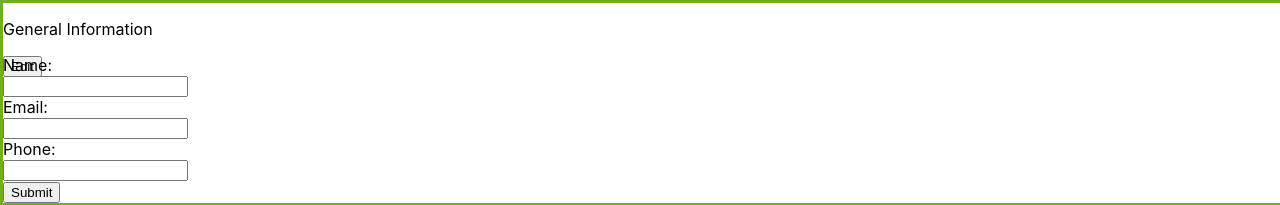
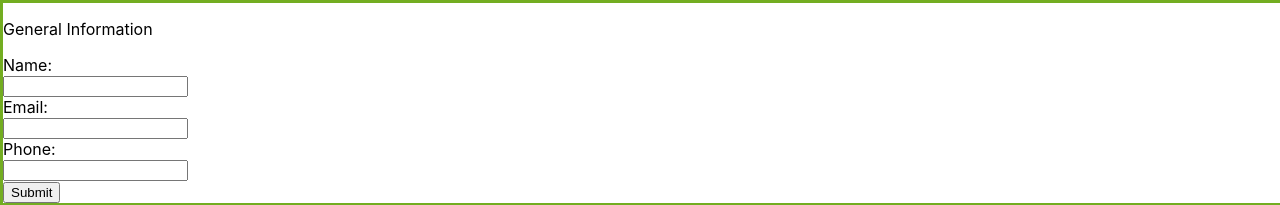
Before and after one commit to reezymane/cv-project, a React (Create React App) app: page / in a window 1280 px wide. Shown: the top 205 px of the page. Built offline with nearby package versions, Linux system fonts and the light colour scheme.

Commit message:
adjust submit and edit functions

```diff
--- a/src/App.js
+++ b/src/App.js
@@ -119,10 +119,14 @@ class App extends Component {
     });
 
     document.querySelector('.GeneralForm').style.display = 'none';
+    document.querySelector('.GeneralInfo').style.display = 'block';
+    document.querySelector('.GeneralEditButton').style.display = 'block';
   };
 
   onGeneralEdit = () => {
     document.querySelector('.GeneralForm').style.display = 'block';
+    document.querySelector('.GeneralInfo').style.display = 'none';
+    document.querySelector('.GeneralEditButton').style.display = 'none';
   };
 
   render() {
@@ -170,7 +174,7 @@ class App extends Component {
 
           <GeneralInfo name={name} email={email} phone={phone}/>
 
-          <button type='button' className='EditButton' onClick={this.onGeneralEdit}>Edit</button>
+          <button type='button' className='GeneralEditButton' onClick={this.onGeneralEdit}>Edit</button>
         </div>
 
         <div className='EducationalFormAndInfo'>
```
